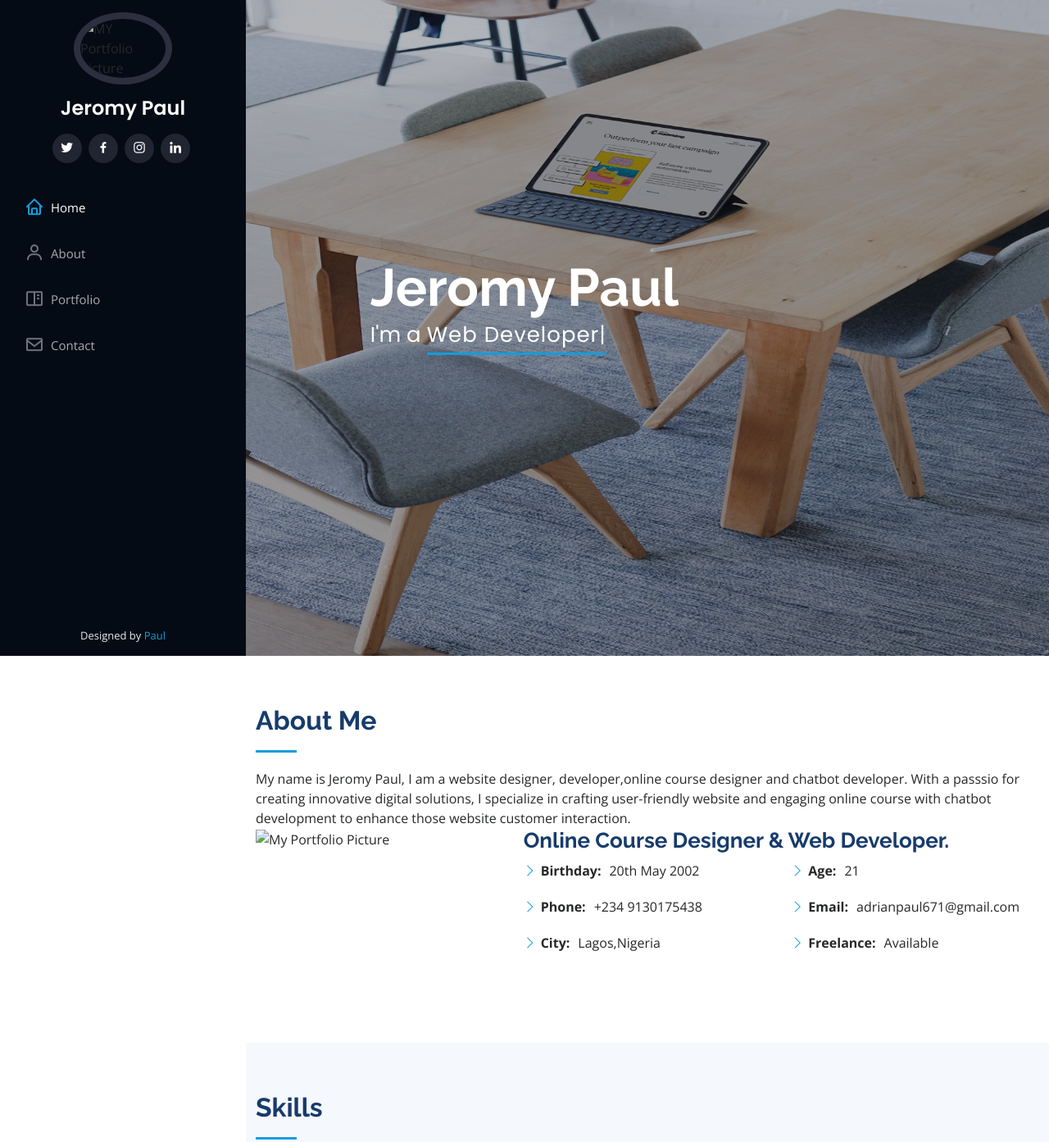
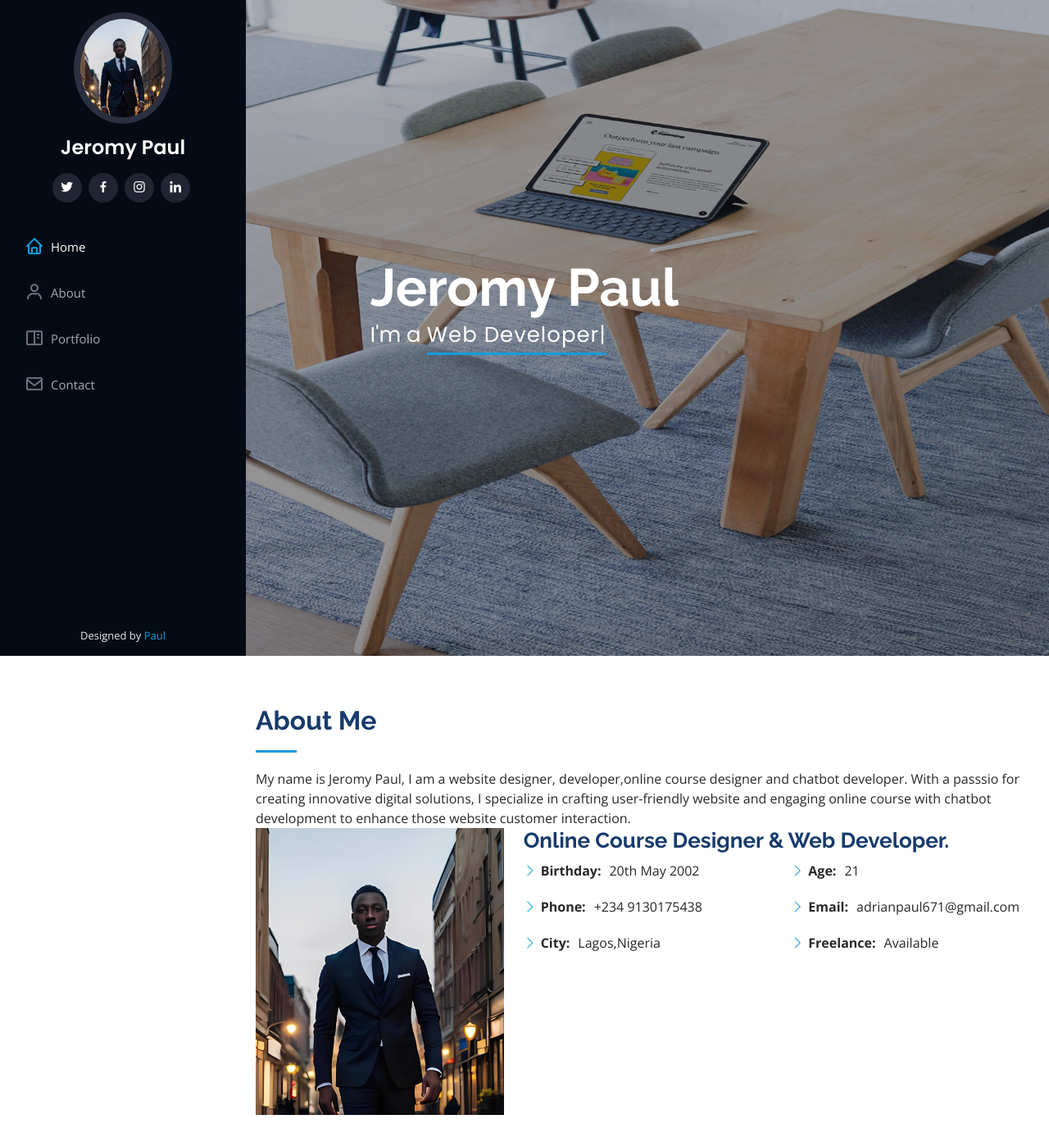
Before and after one commit to pauladedeji12/Portfolio, a plain HTML site: page index.html in a window 1280 px wide. Shown: the top 1393 px of the page at 82% size. Drawn offline with nearby package versions, Linux system fonts and the light colour scheme.

Commit message:
Update index.html

```diff
--- a/index.html
+++ b/index.html
@@ -45,7 +45,7 @@
     <div class="d-flex flex-column">
 
       <div class="profile">
-        <img src="assets/img/Profilepicture.jpg" alt="MY Portfolio Picture" class="img-fluid rounded-circle">
+        <img src="assets/img/Profile picture.jpg" alt="MY Portfolio Picture" class="img-fluid rounded-circle">
         <h1 class="text-light"><a href="index.html">Jeromy Paul</a></h1>
         <div class="social-links mt-3 text-center">
           <a href="https://x.com/pau48441?t=eqDVt04SjRf7PyY0Lkh-1g&s=09" class="twitter"><i class="bx bxl-twitter"></i></a>
@@ -87,7 +87,7 @@
 
         <div class="row">
           <div class="col-lg-4" data-aos="fade-right">
-            <img src="assets/img/Profilepicture.jpg" class="img-fluid" alt="My Portfolio Picture">
+            <img src="assets/img/Profile picture.jpg" class="img-fluid" alt="My Portfolio Picture">
           </div>
           <div class="col-lg-8 pt-4 pt-lg-0 content" data-aos="fade-left">
             <h3>Online Course Designer &amp; Web Developer.</h3>
```
